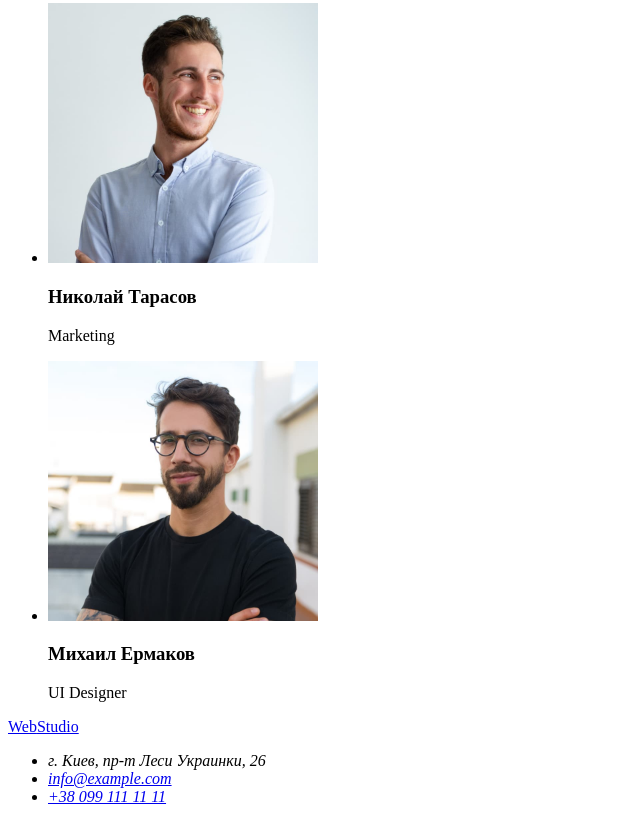
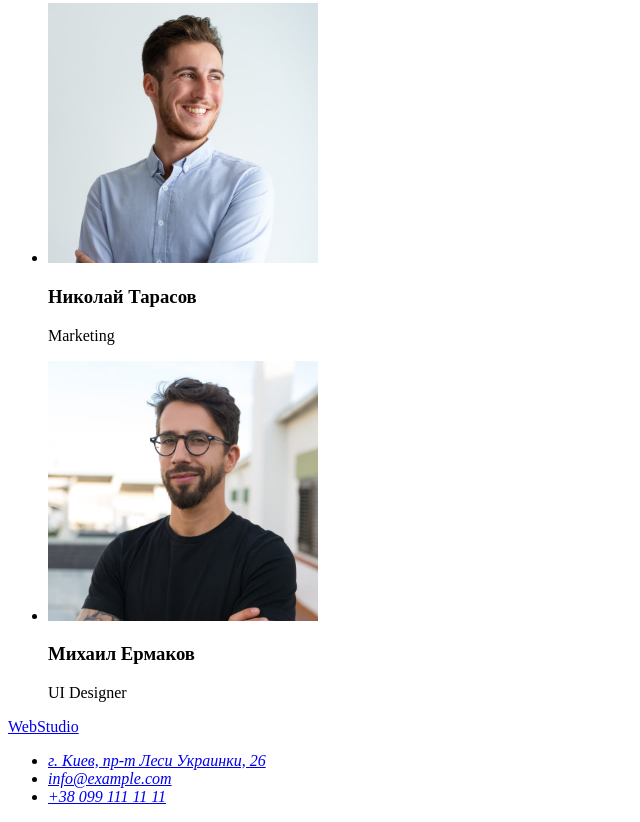
Before and after one commit to dev-kucha/goit-markup-hw-01, a plain HTML site: page index.html in a window 1280 px wide. Shown: the part 1445-2267 px from the top of the page, without its empty margins (0-640 px from the left). Drawn offline with Linux system fonts and the light colour scheme.

Commit message:
add address link

```diff
--- a/index.html
+++ b/index.html
@@ -97,7 +97,9 @@
       <a href="./index.html"><span>Web</span>Studio</a>
       <address>
         <ul>
-          <li>г. Киев, пр-т Леси Украинки, 26</li>
+          <li>
+            <a href="https://goo.gl/maps/m2GyWNJiVU1sQEWt8">г. Киев, пр-т Леси Украинки, 26</a>
+          </li>
           <li><a href="mailto:info@devstudio.com">info@example.com</a></li>
           <li><a href="tel:+380991111111">+38 099 111 11 11</a></li>
         </ul>
```
